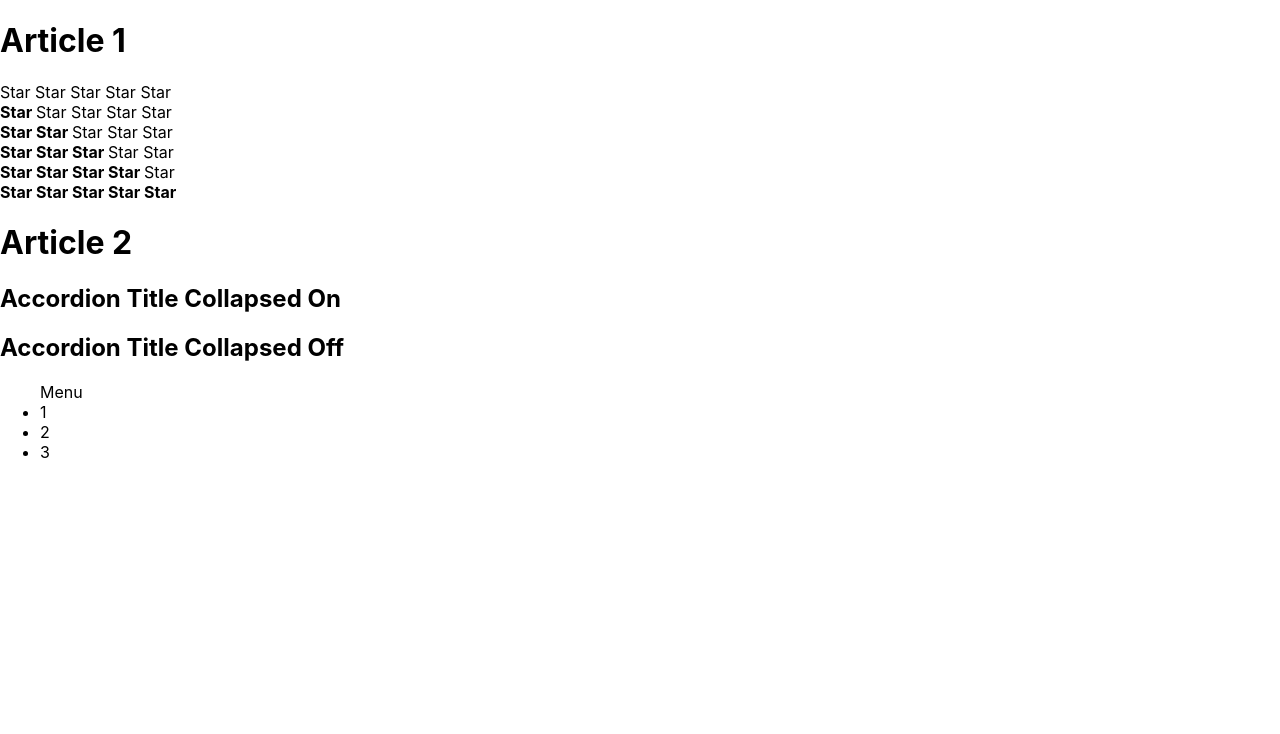
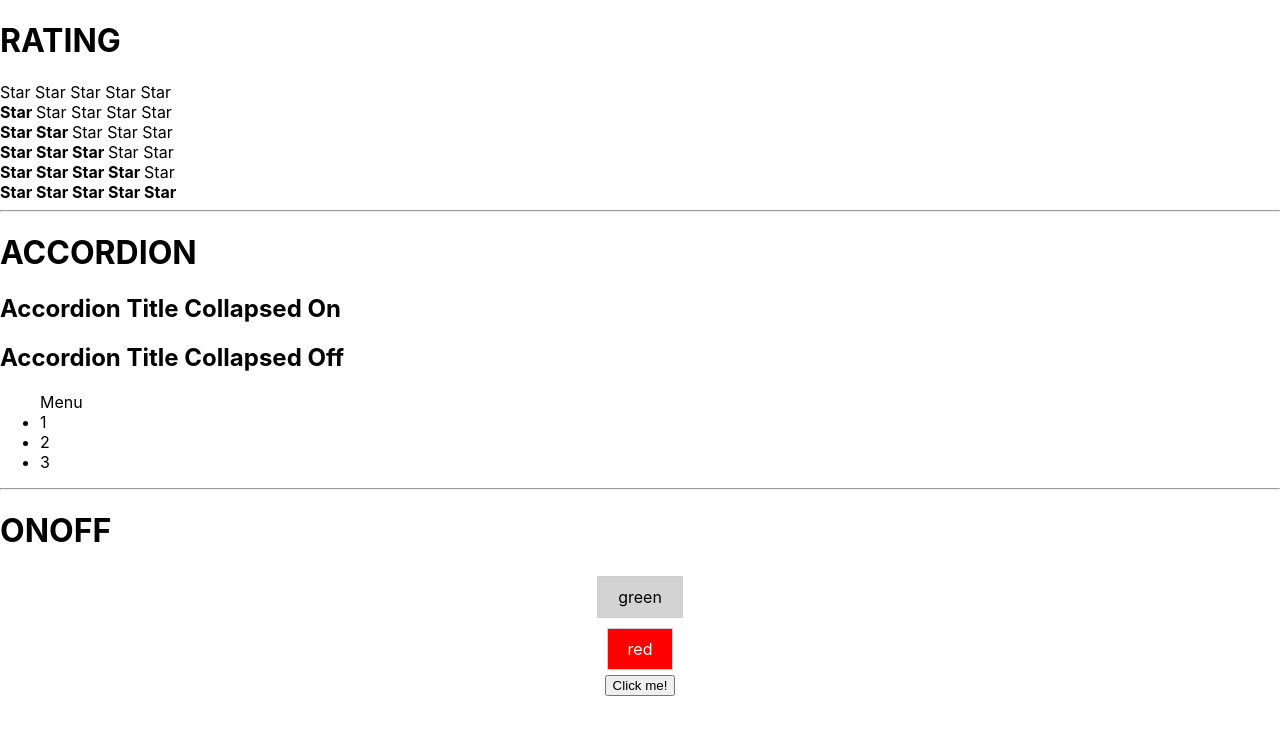
Before and after one commit to ArturLimaiko/it-kamasutra-examples-, a React (Create React App) app: page / in a window 1280 px wide. Shown: the top 734 px of the page. Built offline with nearby package versions, Linux system fonts and the light colour scheme.

Commit message:
условный рендеринг

```diff
--- a/src/Accordion.tsx
+++ b/src/Accordion.tsx
@@ -7,9 +7,8 @@ type AccordionType = {
 
 export function Accordion({titleValue, collapsed}: AccordionType) {
     return (
-        <div> {collapsed
-            ? <AccordionTitle title={titleValue}/>
-            : <><AccordionTitle title={titleValue}/><AccordionBody/></>}
+        <div> <AccordionTitle title={titleValue}/>
+            { !collapsed && <div> <AccordionBody/></div>}
         </div>
     )
 }
--- a/src/App.tsx
+++ b/src/App.tsx
@@ -1,21 +1,25 @@
 import React from 'react';
 import {Rating} from './Rating';
 import {Accordion} from "./Accordion";
+import {OnOff} from "./OnOff";
 
 function App() {
     return (
         <div className="App">
-            <AppTitle title='Article 1'/>
+            <AppTitle title='RATING'/>
             <Rating value={0}/>
             <Rating value={1}/>
             <Rating value={2}/>
             <Rating value={3}/>
             <Rating value={4}/>
             <Rating value={5}/>
-
-            <AppTitle title='Article 2'/>
+            <hr/>
+            <AppTitle title='ACCORDION'/>
             <Accordion titleValue='Accordion Title Collapsed On' collapsed={true}/>
             <Accordion titleValue='Accordion Title Collapsed Off' collapsed={false}/>
+            <hr/>
+            <AppTitle title='ONOFF'/>
+            <OnOff/>
         </div>
     );
 }
--- /dev/null
+++ b/src/OnOff.css
@@ -0,0 +1,62 @@
+/*.wrap {*/
+/*    display: flex;*/
+/*    gap : 20px;*/
+/*}*/
+
+/*.On,*/
+/*.Off {*/
+/*    display: block;*/
+/*    width: 30px;*/
+/*    border-radius: 50%;*/
+/*    padding: 20px;*/
+/*    margin: 0;*/
+/*    border: 1px solid transparent;*/
+/*}*/
+
+/*.On {*/
+/*    background-color: green;*/
+/*}*/
+
+/*.Off {*/
+/*    background-color: red;*/
+/*}*/
+
+/*.switchButton {*/
+/*    display: block;*/
+/*    padding: 20px 10px;*/
+/*    width: 100px;*/
+/*    border:1px solid gray;*/
+/*    border-radius: 10px;*/
+/*    background-color: transparent;*/
+/*}*/
+
+.wrap {
+    display: flex;
+    flex-direction: column;
+    align-items: center;
+}
+
+.green, .red {
+    padding: 10px 20px;
+    cursor: pointer;
+    border: 1px solid #ccc;
+    margin: 5px;
+}
+
+.green {
+    background-color: lightgray; /* Default background */
+}
+
+.red {
+    background-color: lightgray; /* Default background */
+}
+
+.active.green {
+    background-color: green; /* Active state for green */
+    color: white;
+}
+
+.active.red {
+    background-color: red; /* Active state for red */
+    color: white;
+}
--- /dev/null
+++ b/src/OnOff.tsx
@@ -0,0 +1,48 @@
+// import React from 'react';
+// import './OnOff.css';
+//
+// export const OnOff = () => {
+//  let [isOn,setIsOn] = useState(false);
+//
+//     const isGreenClick = () => {
+//
+//     }
+//
+//     const isGreenClick = () => {
+//
+//     }
+//
+//
+//     return (
+//         <div className={'wrap'}>
+//             <div >green</div>
+//             <div>red</div>
+//             <button onClick={()=> {}}> Click me! </button>
+//         </div>
+//     );
+// };
+
+import React, { useState } from 'react';
+import './OnOff.css';
+
+export const OnOff = () => {
+    const [isOn, setIsOn] = useState(false); // false means red, true means green
+
+    const onGreenClick = () => {
+        setIsOn(true);
+    }
+
+    const onRedClick = () => {
+        setIsOn(false);
+    }
+
+    return (
+        <div className='wrap'>
+            <div className={`green ${isOn ? 'active' : ''}`} onClick={onGreenClick}>green</div>
+            <div className={`red ${!isOn ? 'active' : ''}`} onClick={onRedClick}>red</div>
+            <button onClick={() => alert(isOn ? 'Green is ON' : 'Red is ON')}>
+                Click me!
+            </button>
+        </div>
+    );
+};
--- a/src/Rating.tsx
+++ b/src/Rating.tsx
@@ -5,68 +5,13 @@ export type RatingType = {
 }
 
 export function Rating({value}: RatingType) {
-    if (value === 1) {
-        return (
-            <div>
-                <Star selected={true}/>
-                <Star selected={false}/>
-                <Star selected={false}/>
-                <Star selected={false}/>
-                <Star selected={false}/>
-            </div>
-        )
-    }
-    if (value === 2) {
-        return (
-            <div>
-                <Star selected={true}/>
-                <Star selected={true}/>
-                <Star selected={false}/>
-                <Star selected={false}/>
-                <Star selected={false}/>
-            </div>
-        )
-    }
-    if (value === 3) {
-        return (
-            <div>
-                <Star selected={true}/>
-                <Star selected={true}/>
-                <Star selected={true}/>
-                <Star selected={false}/>
-                <Star selected={false}/>
-            </div>
-        )
-    }
-    if (value === 4) {
-        return (
-            <div>
-                <Star selected={true}/>
-                <Star selected={true}/>
-                <Star selected={true}/>
-                <Star selected={true}/>
-                <Star selected={false}/>
-            </div>
-        )
-    }
-    if (value === 5) {
-        return (
-            <div>
-                <Star selected={true}/>
-                <Star selected={true}/>
-                <Star selected={true}/>
-                <Star selected={true}/>
-                <Star selected={true}/>
-            </div>
-        )
-    }
     return (
         <div>
-            <Star selected={false}/>
-            <Star selected={false}/>
-            <Star selected={false}/>
-            <Star selected={false}/>
-            <Star selected={false}/>
+            <Star selected={value > 0}/>
+            <Star selected={value > 1}/>
+            <Star selected={value > 2}/>
+            <Star selected={value > 3}/>
+            <Star selected={value > 4}/>
         </div>
     );
 }
```
